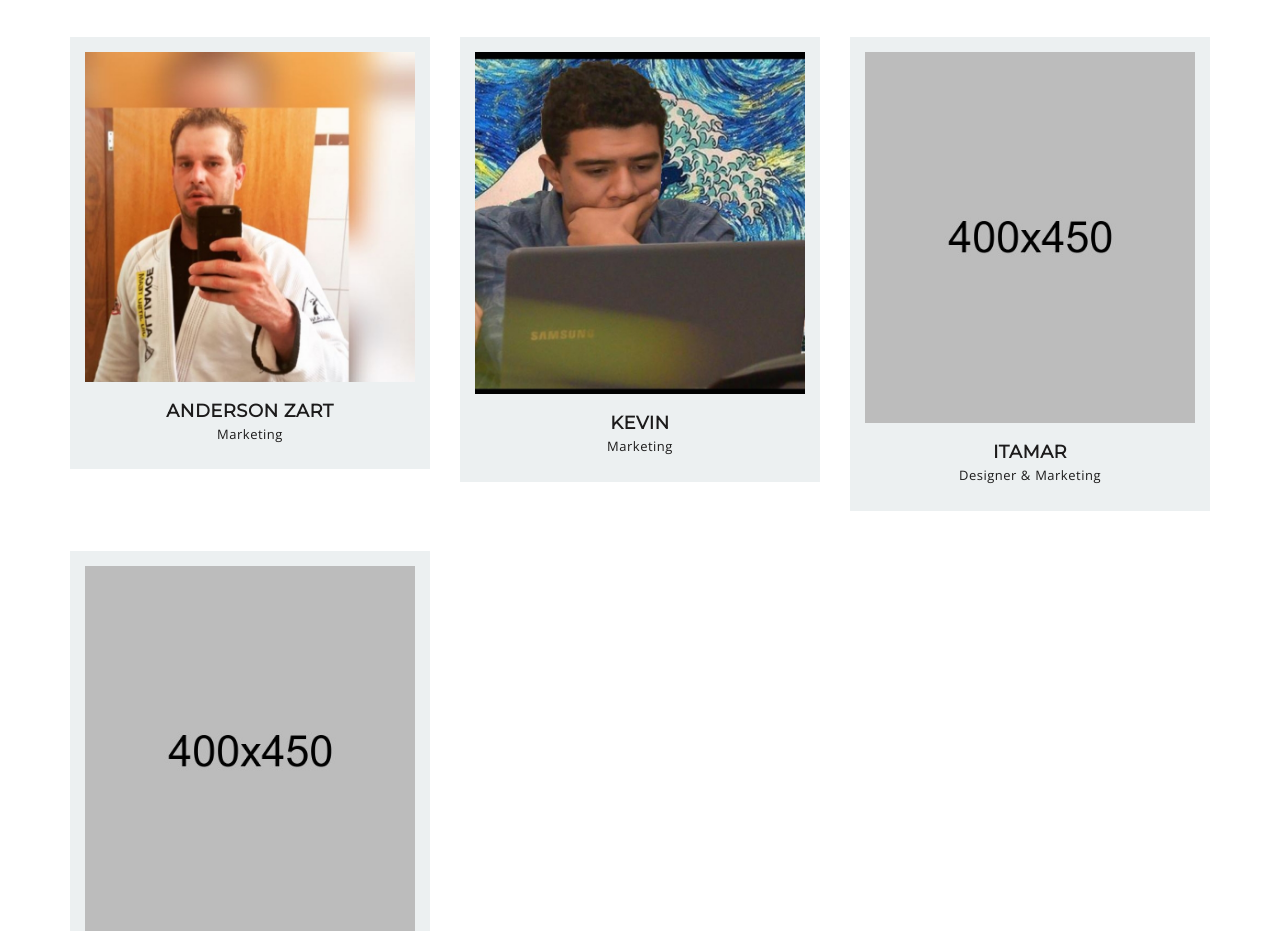
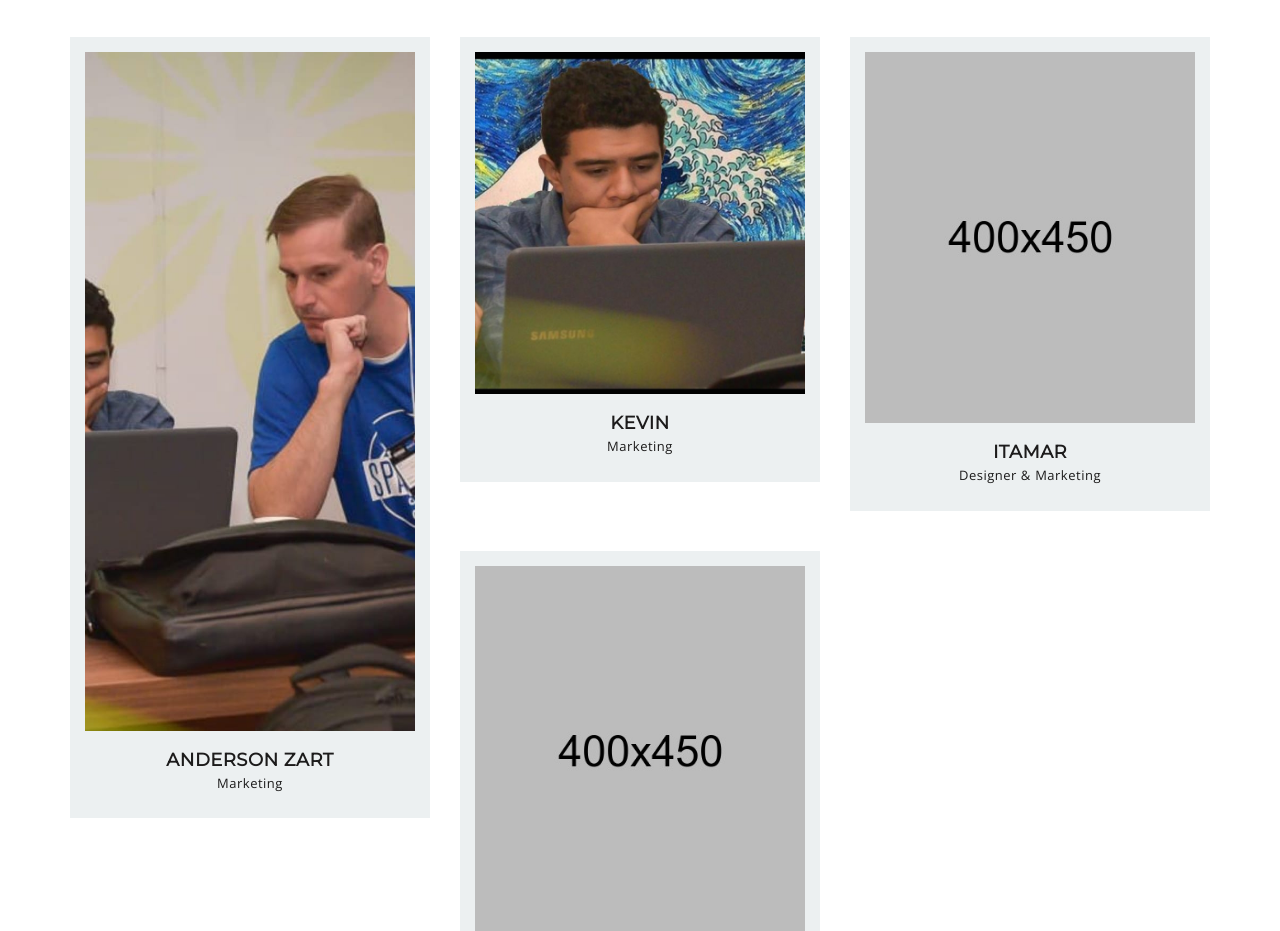
Before and after one commit to gotoxyrx/ATMTEC, a plain HTML site: page index.html in a window 1280 px wide. Shown: the part 4653-5584 px from the top of the page. Drawn offline with nearby package versions, Linux system fonts and the light colour scheme.

Commit message:
Foto #2 Anderson

```diff
--- a/index.html
+++ b/index.html
@@ -425,7 +425,7 @@
 									<div class="col-sm-6 col-md-4">
 										<div class="mu-team-content-single">
 											<div class="mu-team-profile">
-												<img src="assets/images/Anderson.jpg" alt="team member">
+												<img src="assets/images/Anderson2.jpg" alt="team member">
 												<div class="mu-team-social-info">
 													<a href="#"><i class="icon-social-facebook"></i></a>
 													<a href="#"><i class="icon-social-twitter"></i></a>
```
